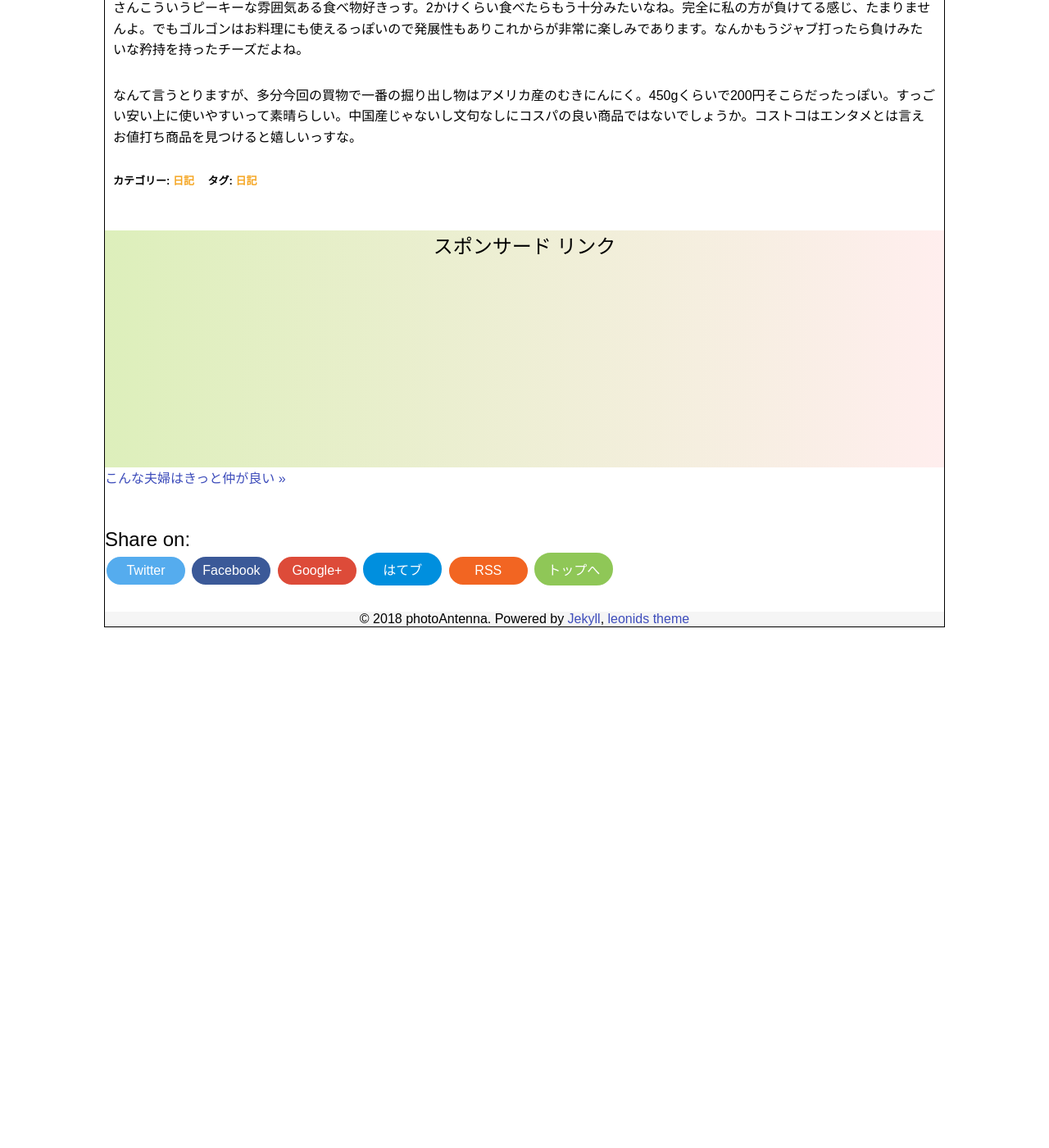
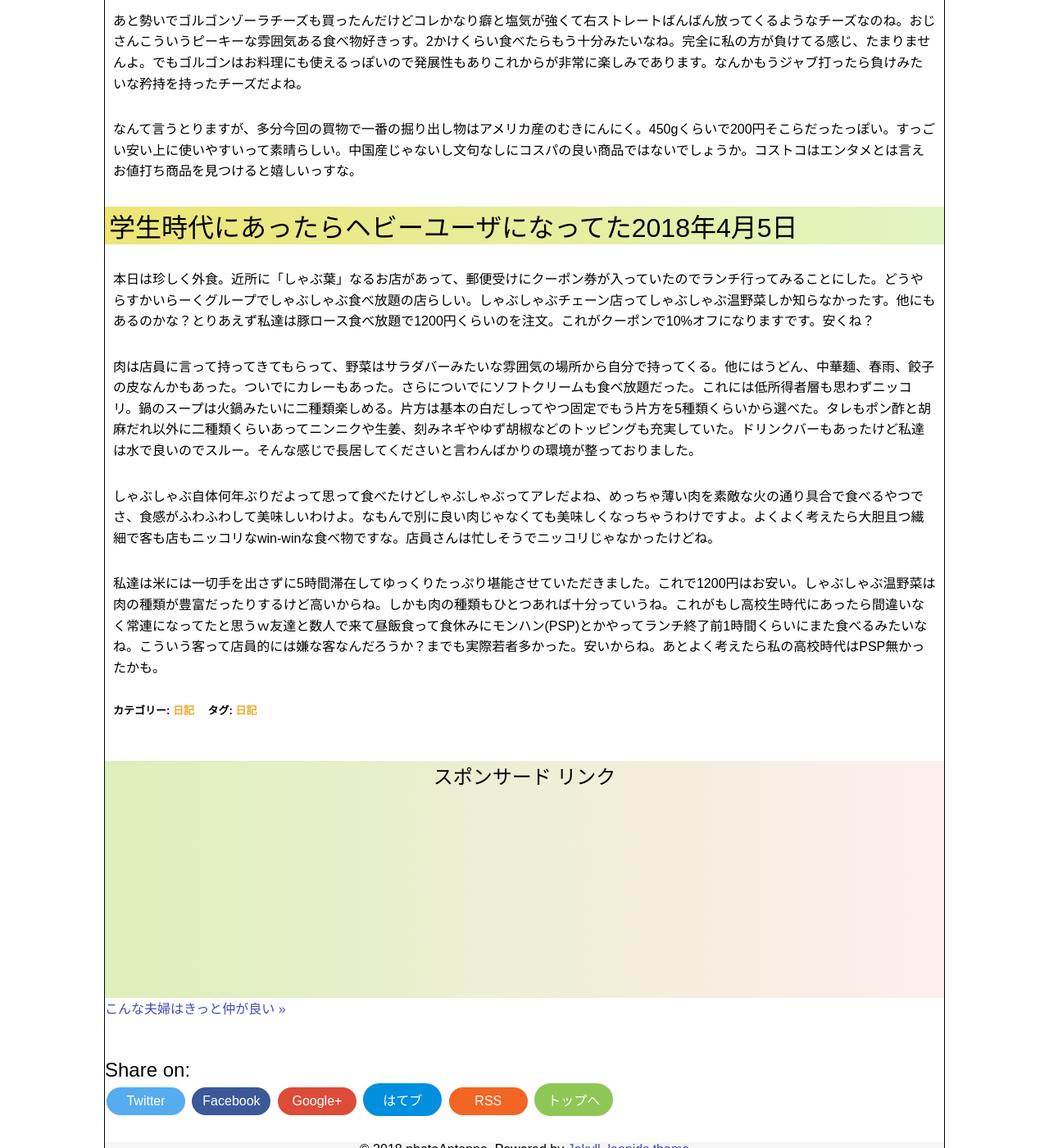
Before and after one commit to photoantenna/photoantenna.github.io, a Jekyll site: the page built from _posts/2018-04-04-diary.md, in a window 1280 px wide and 1400 px high, scrolled down 1478 px. Shown: the whole window at 82% size. Built offline with Jekyll 4.4.1, drawn with Linux system fonts in a browser that asks for light colours; before the commit the page ends 2251 px from its top, so only the background shows below that; some of the changed text lies outside the part shown.

Commit message:
日記更新

```diff
--- a/_posts/2018-04-04-diary.md
+++ b/_posts/2018-04-04-diary.md
@@ -2,11 +2,12 @@
 layout: post
 title: "桜が葉を帯び緑が濃くなってくる頃の日記"
 permalink: diary07
-excerpt: "日常のことや出来事に対する自分の反応を文章化していこうのコーナーです。特にテーマも設けずにつらつらと書いていくとっても楽しいコーナーです。見る人にとって楽しいコーナーかどうかは定かではありませんよー"
+excerpt: "updated20180-04-05,日常のことや出来事に対する自分の反応を文章化していこうのコーナーです。特にテーマも設けずにつらつらと書いていくとっても楽しいコーナーです。見る人にとって楽しいコーナーかどうかは定かではありませんよー"
 categories: "日記"
 tags: "日記"
-keywords: "ゴルゴンゾーラ, コストコ"
+keywords: "ゴルゴンゾーラ, コストコ, しゃぶ葉, しゃぶしゃぶ"
 mokuji: true
+update: 2018-04-05
 image:
   feature: diary.jpg
 ---
@@ -22,3 +23,13 @@ image:
 あと勢いでゴルゴンゾーラチーズも買ったんだけどコレかなり癖と塩気が強くて右ストレートばんばん放ってくるようなチーズなのね。おじさんこういうピーキーな雰囲気ある食べ物好きっす。2かけくらい食べたらもう十分みたいなね。完全に私の方が負けてる感じ、たまりませんよ。でもゴルゴンはお料理にも使えるっぽいので発展性もありこれからが非常に楽しみであります。なんかもうジャブ打ったら負けみたいな矜持を持ったチーズだよね。
 
 なんて言うとりますが、多分今回の買物で一番の掘り出し物はアメリカ産のむきにんにく。450gくらいで200円そこらだったっぽい。すっごい安い上に使いやすいって素晴らしい。中国産じゃないし文句なしにコスパの良い商品ではないでしょうか。コストコはエンタメとは言えお値打ち商品を見つけると嬉しいっすな。
+
+### 学生時代にあったらヘビーユーザになってた2018年4月5日
+
+本日は珍しく外食。近所に「しゃぶ葉」なるお店があって、郵便受けにクーポン券が入っていたのでランチ行ってみることにした。どうやらすかいらーくグループでしゃぶしゃぶ食べ放題の店らしい。しゃぶしゃぶチェーン店ってしゃぶしゃぶ温野菜しか知らなかったす。他にもあるのかな？とりあえず私達は豚ロース食べ放題で1200円くらいのを注文。これがクーポンで10%オフになりますです。安くね？
+
+肉は店員に言って持ってきてもらって、野菜はサラダバーみたいな雰囲気の場所から自分で持ってくる。他にはうどん、中華麺、春雨、餃子の皮なんかもあった。ついでにカレーもあった。さらについでにソフトクリームも食べ放題だった。これには低所得者層も思わずニッコリ。鍋のスープは火鍋みたいに二種類楽しめる。片方は基本の白だしってやつ固定でもう片方を5種類くらいから選べた。タレもポン酢と胡麻だれ以外に二種類くらいあってニンニクや生姜、刻みネギやゆず胡椒などのトッピングも充実していた。ドリンクバーもあったけど私達は水で良いのでスルー。そんな感じで長居してくださいと言わんばかりの環境が整っておりました。
+
+しゃぶしゃぶ自体何年ぶりだよって思って食べたけどしゃぶしゃぶってアレだよね、めっちゃ薄い肉を素敵な火の通り具合で食べるやつでさ、食感がふわふわして美味しいわけよ。なもんで別に良い肉じゃなくても美味しくなっちゃうわけですよ。よくよく考えたら大胆且つ繊細で客も店もニッコリなwin-winな食べ物ですな。店員さんは忙しそうでニッコリじゃなかったけどね。
+
+私達は米には一切手を出さずに5時間滞在してゆっくりたっぷり堪能させていただきました。これで1200円はお安い。しゃぶしゃぶ温野菜は肉の種類が豊富だったりするけど高いからね。しかも肉の種類もひとつあれば十分っていうね。これがもし高校生時代にあったら間違いなく常連になってたと思うｗ友達と数人で来て昼飯食って食休みにモンハン(PSP)とかやってランチ終了前1時間くらいにまた食べるみたいなね。こういう客って店員的には嫌な客なんだろうか？までも実際若者多かった。安いからね。あとよく考えたら私の高校時代はPSP無かったかも。
```
